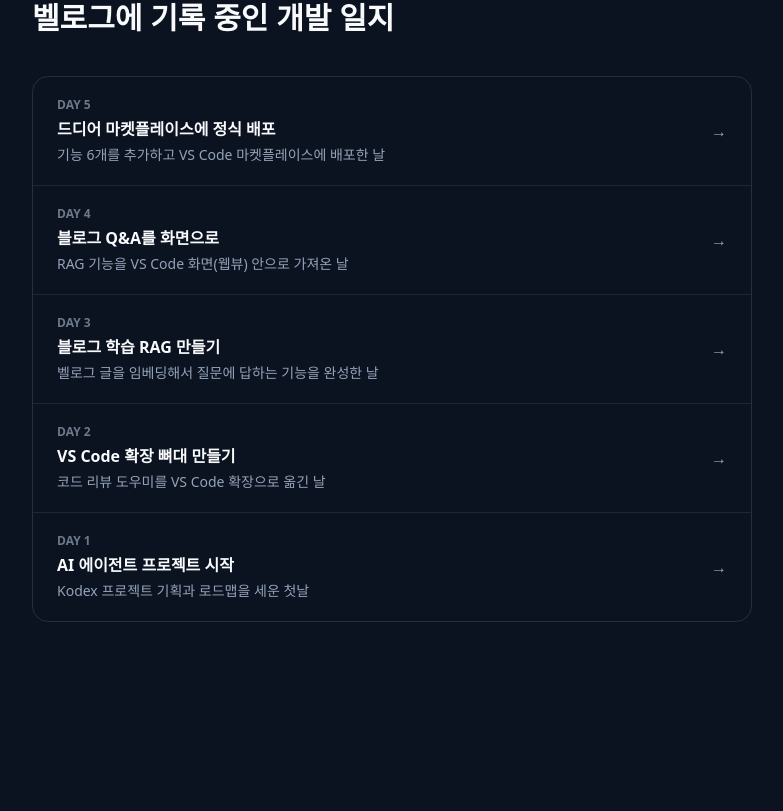
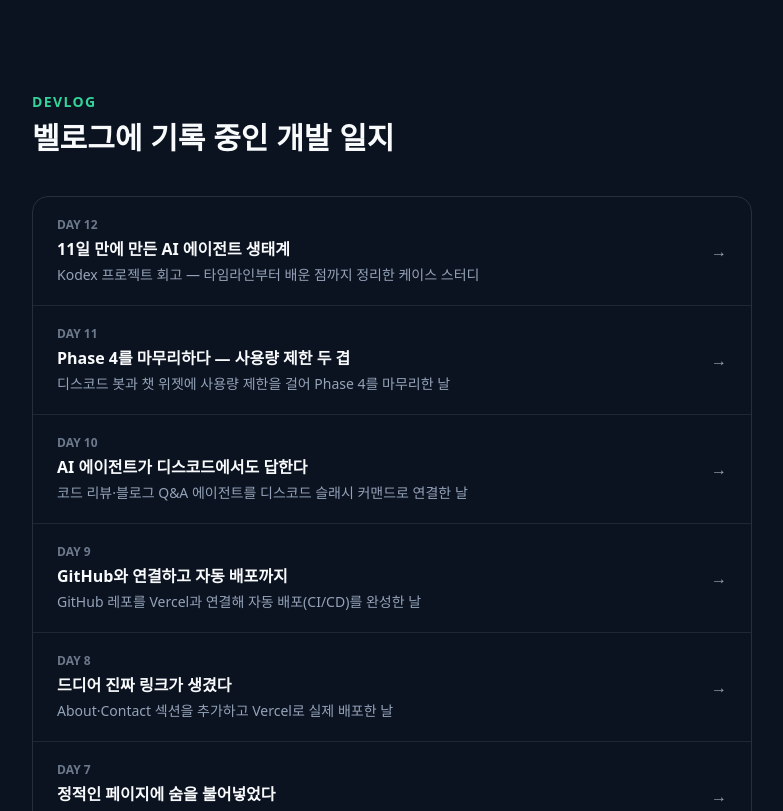
Before and after one commit to DoyuIm/kodex-portfolio-site, a Next.js app: page / in a window 1280 px wide. Shown: the part 1989-2800 px from the top of the page, without its empty margins (248-1031 px from the left). Built offline with nearby package versions, Linux system fonts and the light colour scheme.

Commit message:
docs: Day6~12 devlog 글 목록 추가

```diff
--- a/src/data/highlights.ts
+++ b/src/data/highlights.ts
@@ -8,4 +8,7 @@ export const highlights: Highlight[] = [
   { range: "Day 3–4", title: "블로그 학습 RAG 완성 + 확장 화면(웹뷰) 통합" },
   { range: "Day 5", title: "기능 6개 추가 + VS Code 마켓플레이스 정식 배포" },
   { range: "Day 6–7", title: "포트폴리오 사이트 제작 + 디자인 폴리시" },
+  { range: "Day 8–9", title: "Vercel 실배포 + GitHub 연동 자동 재배포(CI/CD)" },
+  { range: "Day 10–11", title: "디스코드 봇 + 포트폴리오 챗 위젯으로 Phase 4 마무리" },
+  { range: "Day 12", title: "11일간의 여정을 정리한 케이스 스터디" },
 ];
--- a/src/data/posts.ts
+++ b/src/data/posts.ts
@@ -38,6 +38,48 @@ export const posts: Post[] = [
     summary: "기능 6개를 추가하고 VS Code 마켓플레이스에 배포한 날",
     slug: "kodex-day-5-marketplace-launch",
   },
+  {
+    day: 6,
+    title: "포트폴리오 사이트를 만들기 시작했다",
+    summary: "Next.js로 포트폴리오 사이트 첫 세 섹션(Hero·Projects·Devlog)을 만든 날",
+    slug: "kodex-day-6-portfolio-site-kickoff",
+  },
+  {
+    day: 7,
+    title: "정적인 페이지에 숨을 불어넣었다",
+    summary: "스티키 네비와 스크롤 애니메이션으로 사이트에 디테일을 더한 날",
+    slug: "kodex-day-7-portfolio-polish",
+  },
+  {
+    day: 8,
+    title: "드디어 진짜 링크가 생겼다",
+    summary: "About·Contact 섹션을 추가하고 Vercel로 실제 배포한 날",
+    slug: "kodex-day-8-live-deploy",
+  },
+  {
+    day: 9,
+    title: "GitHub와 연결하고 자동 배포까지",
+    summary: "GitHub 레포를 Vercel과 연결해 자동 배포(CI/CD)를 완성한 날",
+    slug: "kodex-day-9-github-cd",
+  },
+  {
+    day: 10,
+    title: "AI 에이전트가 디스코드에서도 답한다",
+    summary: "코드 리뷰·블로그 Q&A 에이전트를 디스코드 슬래시 커맨드로 연결한 날",
+    slug: "kodex-day-10-discord-bot",
+  },
+  {
+    day: 11,
+    title: "Phase 4를 마무리하다 — 사용량 제한 두 겹",
+    summary: "디스코드 봇과 챗 위젯에 사용량 제한을 걸어 Phase 4를 마무리한 날",
+    slug: "kodex-day-11-phase4-wrap-up",
+  },
+  {
+    day: 12,
+    title: "11일 만에 만든 AI 에이전트 생태계",
+    summary: "Kodex 프로젝트 회고 — 타임라인부터 배운 점까지 정리한 케이스 스터디",
+    slug: "kodex-day-12-case-study",
+  },
 ];
 
 export function velogUrl(slug: string) {
```
Also changed, not shown: 1 other file (tests, documents, lock files or other folders).
